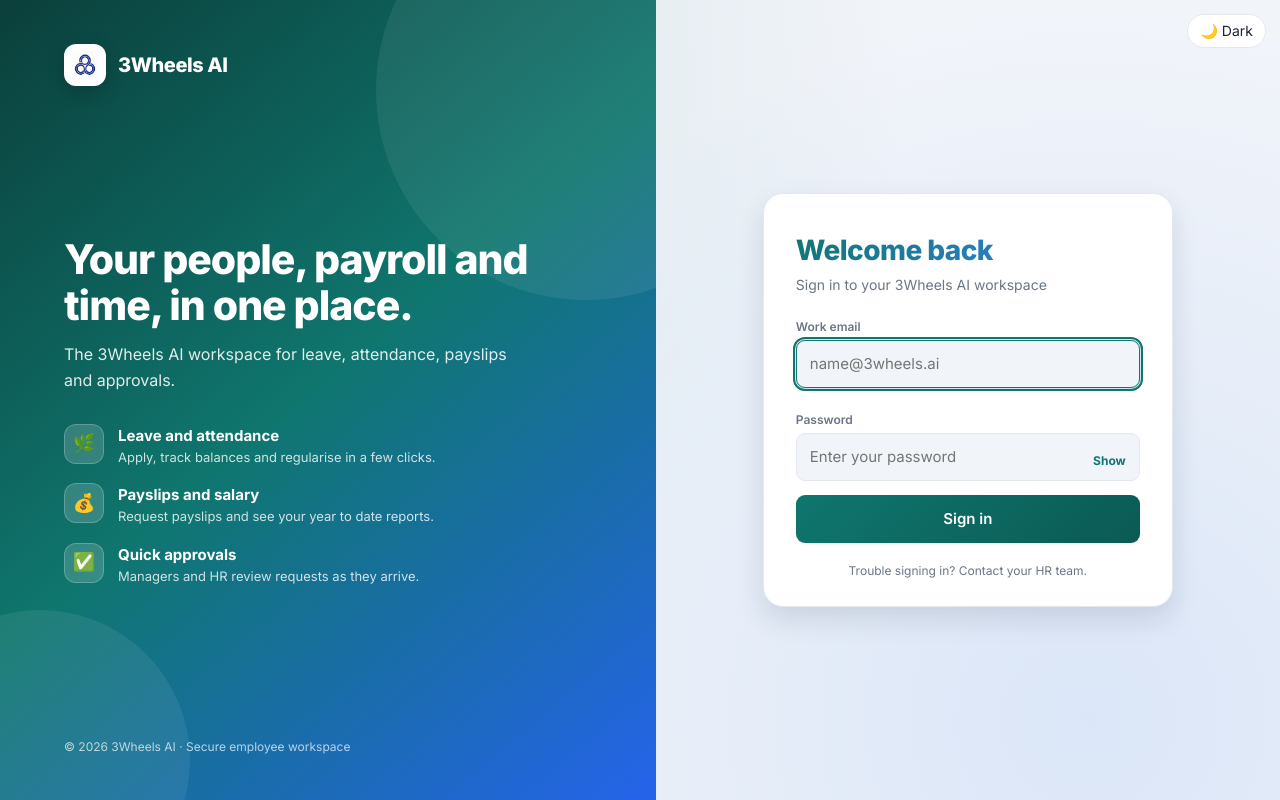
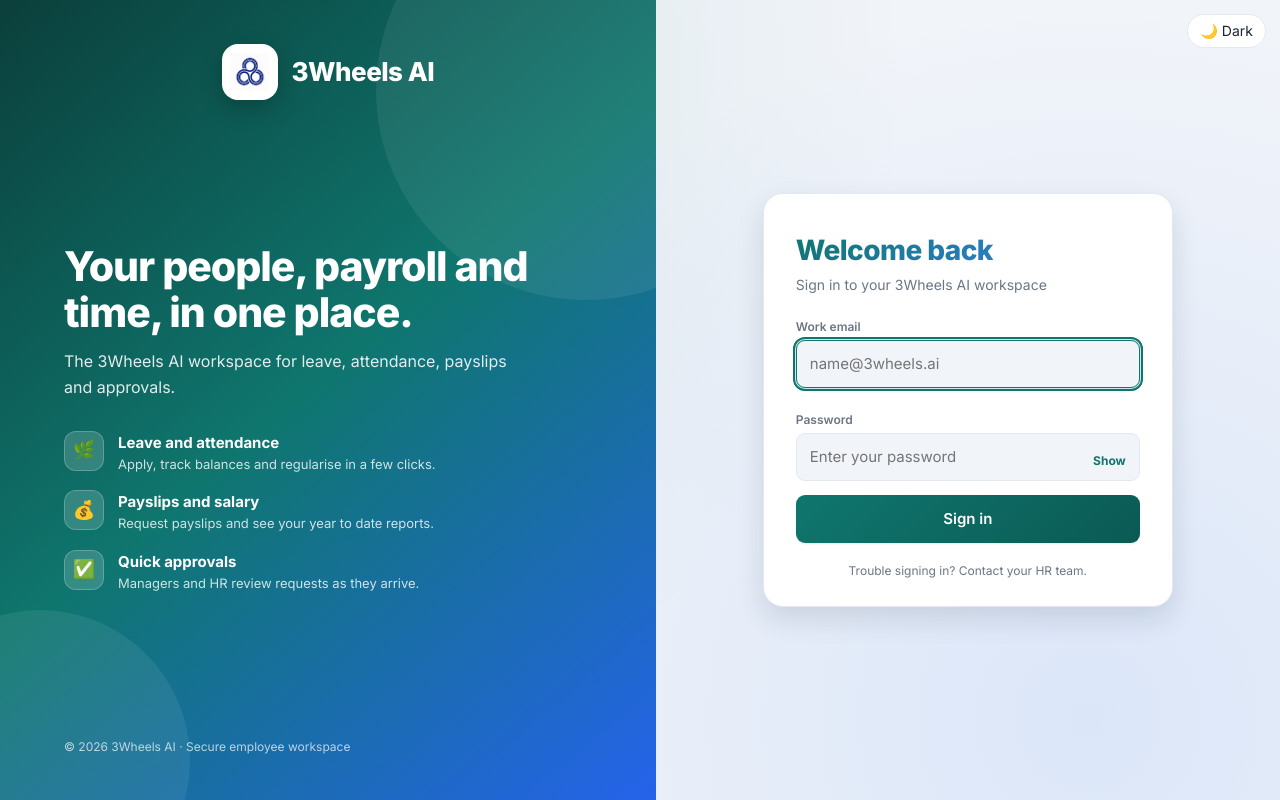
Before and after one commit to gulamwahid158-sketch/3wheels-hr-portal, a plain HTML site: page frontend/index.html in a window 1280 px wide. Drawn offline with Linux system fonts and the light colour scheme; no server answers.

Commit message:
Login page: center and enlarge logo and company name
Co-Authored-By: Claude Sonnet 5.5 <noreply@anthropic.com>

```diff
--- a/frontend/style.css
+++ b/frontend/style.css
@@ -164,9 +164,9 @@ h1,h2,h3,label,button,.badge{text-transform:capitalize}
 .login-hero::before{width:420px;height:420px;right:-140px;top:-120px}
 .login-hero::after{width:300px;height:300px;left:-110px;bottom:-110px}
 .login-hero>*{position:relative;z-index:1}
-.hero-brand{display:flex;align-items:center;gap:12px;font-size:20px;font-weight:800;letter-spacing:-.02em}
-.hero-logo{width:42px;height:42px;border-radius:12px;background:#fff;display:grid;place-items:center;box-shadow:0 6px 18px rgba(0,0,0,.2)}
-.hero-logo img{width:28px;height:28px;object-fit:contain}
+.hero-brand{display:flex;align-items:center;justify-content:center;gap:14px;font-size:26px;font-weight:800;letter-spacing:-.02em;text-align:center}
+.hero-logo{width:56px;height:56px;border-radius:16px;background:#fff;display:grid;place-items:center;box-shadow:0 8px 22px rgba(0,0,0,.22)}
+.hero-logo img{width:38px;height:38px;object-fit:contain}
 .login-hero .hero-copy h2{margin:0 0 14px;font-size:clamp(28px,3.2vw,42px);line-height:1.12;font-weight:800;letter-spacing:-.025em;text-transform:none;max-width:520px}
 .hero-copy>p{margin:0;font-size:16px;line-height:1.6;opacity:.88;max-width:470px}
 .hero-feats{list-style:none;margin:30px 0 0;padding:0;display:grid;gap:16px;max-width:480px}
```
